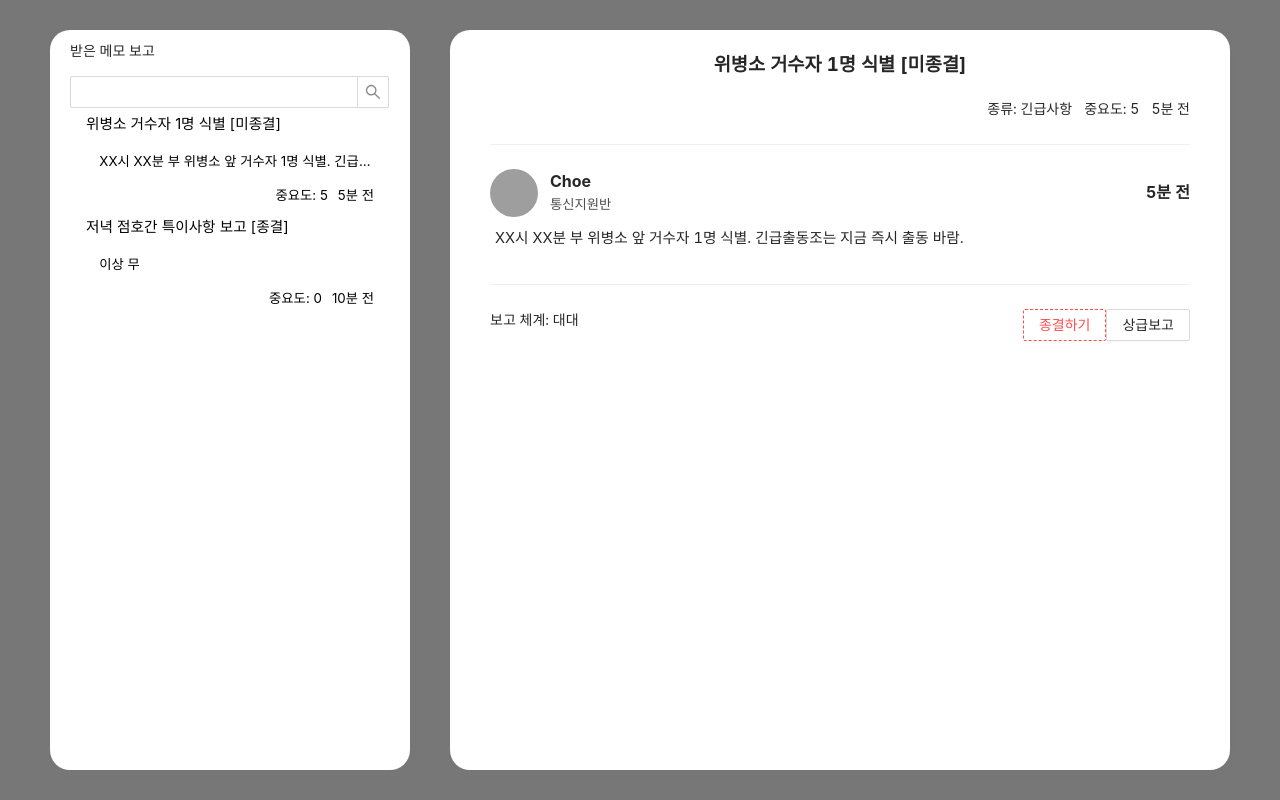
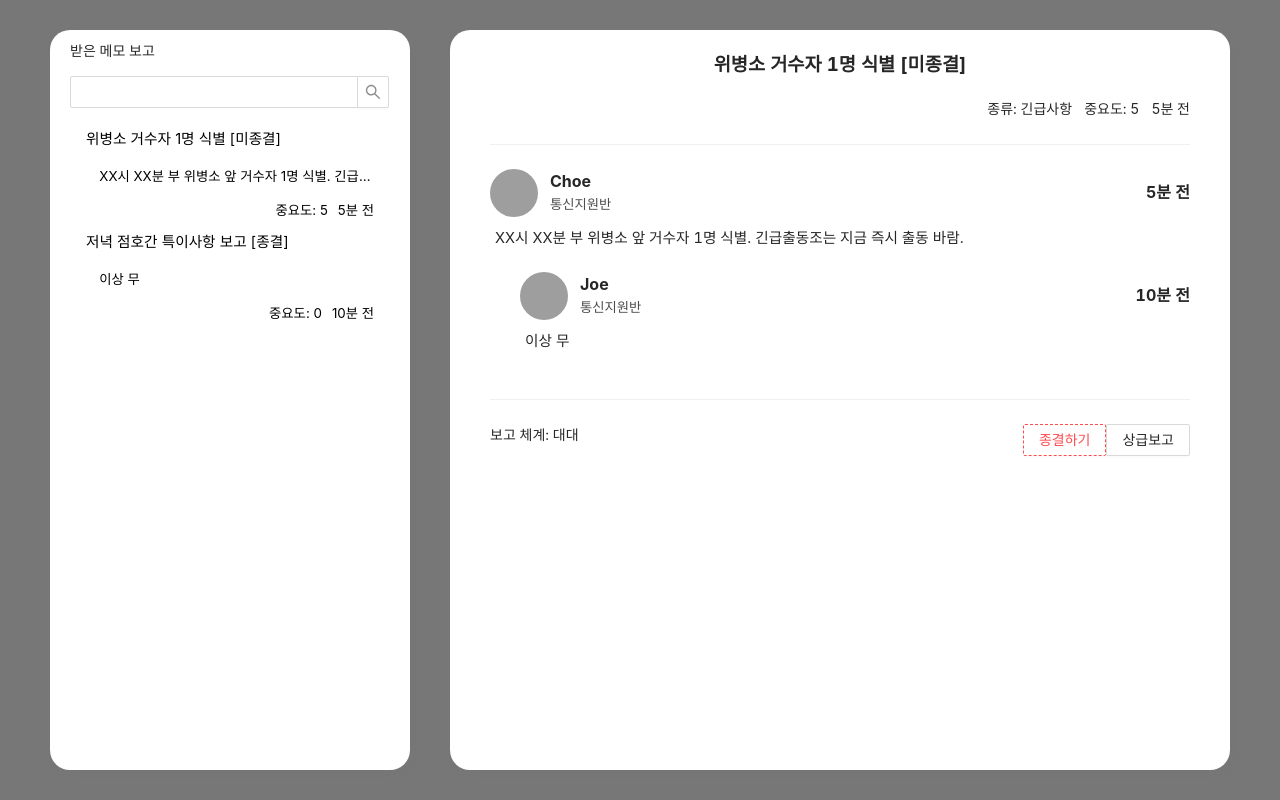
Before and after one commit to osamhack2022/WEB_APP_ROK-Situation-Reporting-System_ROK-SRS, a Next.js app in the folder front-end/web-next/: page /memo in a window 1280 px wide. Both pictures are taken after a click on the button 230 px from the left and 159 px from the top of the page. Built offline with nearby package versions, Linux system fonts and the light colour scheme; grey boxes are pictures that could not be loaded.

Commit message:
[Fix]Set lists scrollable when out of height
좌측 메뉴와 메모 수신 내용이 많아져 높이를 초과할 경우 scollable되도록 수정

```diff
--- a/front-end/web-next/componenets/MemoReport.js
+++ b/front-end/web-next/componenets/MemoReport.js
@@ -2,7 +2,7 @@ import { Avatar, Button, Comment, List, Row, Col, Divider } from 'antd';
 
 function ReportCard(props) {
   return (
-    <div style={{ marginBottom: '10px'}}>
+    <div style={{ marginBottom: '10px' }}>
       <Row
         align="middle"
         justify='space-between'
@@ -10,7 +10,7 @@ function ReportCard(props) {
         <Col>
           <Row gutter={12}>
             <Col>
-              <Avatar src="https://joeschmoe.io/api/v1/random" size={48}/>
+              <Avatar src="https://joeschmoe.io/api/v1/random" size={48} />
             </Col>
             <Col>
               <div style={styles.cardName}>{props.name}</div>
@@ -74,10 +74,10 @@ function ReportLayout(props) {
       </Row>
       <Divider />
       <Row>
-        <Col style={{ width: '100%' }}>
+        <Col style={styles.contentLayout(props.height)}>
           <ReportCard
             name={props.name}
-            position="통신지원반"
+            position={props.position}
             memo={props.memo}
             datetime={props.datetime}
           />
@@ -122,5 +122,10 @@ const styles = {
     marginTop: '10px',
     paddingLeft: '5px',
     fontSize: '11pt'
+  },
+  contentLayout: (height) => ({
+    width: '100%',
+    maxHeight: height && '660px',
+    overflow: 'auto'
+  })
 }
-}
--- a/front-end/web-next/pages/memo.js
+++ b/front-end/web-next/pages/memo.js
@@ -16,7 +16,15 @@ export default function Memo() {
       'type': '긴급사항',
       'level': 5,
       'unit': '대대',
-      'isDone': false
+      'isDone': false,
+      'comment': [
+        {
+          'name': 'Joe',
+          'position': '통신지원반',
+          'memo': '이상 무',
+          'datetime': '10분 전',
+        }
+      ]
     },
     {
       'key': 1,
@@ -37,7 +45,7 @@ export default function Memo() {
       <div>
         <p style={styles.headerTitle}>
           {props.title}
-          {props.isDone ? ' [종결]': ' [미종결]'}
+          {props.isDone ? ' [종결]' : ' [미종결]'}
         </p>
         <div style={styles.headerType}>
           <Row
@@ -73,7 +81,8 @@ export default function Memo() {
         >
           <div style={styles.siderMenu}>
             <p>받은 메모 보고</p>
-            <Input.Search />
+            <Input.Search style={styles.menuSearcher} />
+            <div style={styles.scrollableDiv}>
               <List
                 itemLayout="horizontal"
                 dataSource={sampleData}
@@ -85,7 +94,7 @@ export default function Memo() {
                   >
                     <p style={styles.siderMenuTitle}>
                       {item.title}
-                    {item.isDone ? ' [종결]': ' [미종결]'}
+                      {item.isDone ? ' [종결]' : ' [미종결]'}
                     </p>
                     <p style={styles.siderMenuContent}>
                       {item.memo}
@@ -101,6 +110,7 @@ export default function Memo() {
                   </Button>
                 )}
               />
+            </div>
           </div>
         </Layout.Sider>
         <Layout.Content style={styles.contentLayout}>
@@ -120,7 +130,9 @@ export default function Memo() {
                 footer={
                   <Footer unit={sampleData[selectedItem].unit} />
                 }
+                height="660px"
                 name={sampleData[selectedItem].name}
+                position={sampleData[selectedItem].position}
                 memo={sampleData[selectedItem].memo}
                 datetime={sampleData[selectedItem].datetime}
                 comment={sampleData[selectedItem].comment}
@@ -176,6 +188,13 @@ const styles = {
   footer: {
 
   },
+  menuSearcher: {
+    marginBottom: '15px'
+  },
+  scrollableDiv: {
+    maxHeight: 'calc(100% - 100px)',
+    overflow: 'auto'
+  },
   siderMenuButton: {
     width: '100%',
     height: 'auto',
```
Lines whose indentation alone changed are shown as unchanged.
